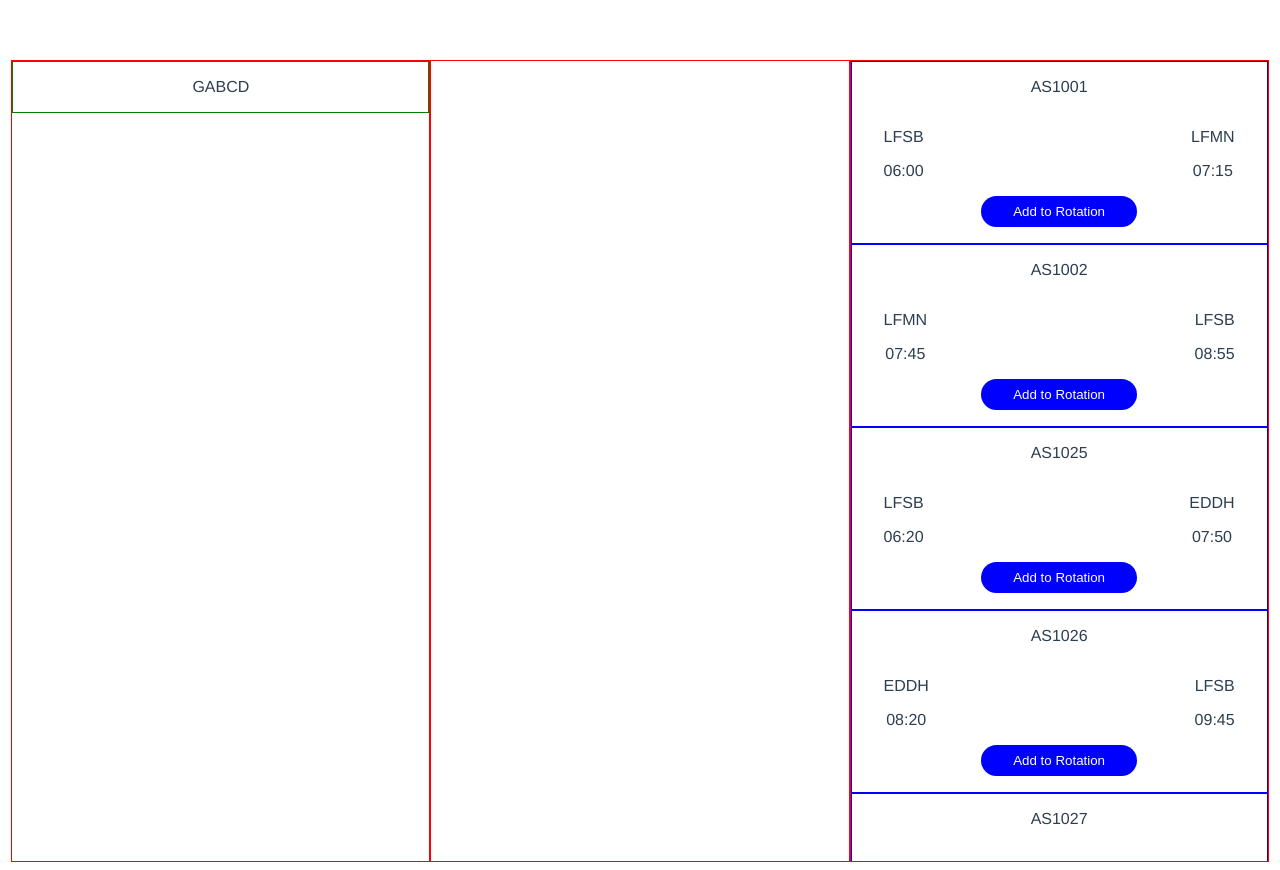
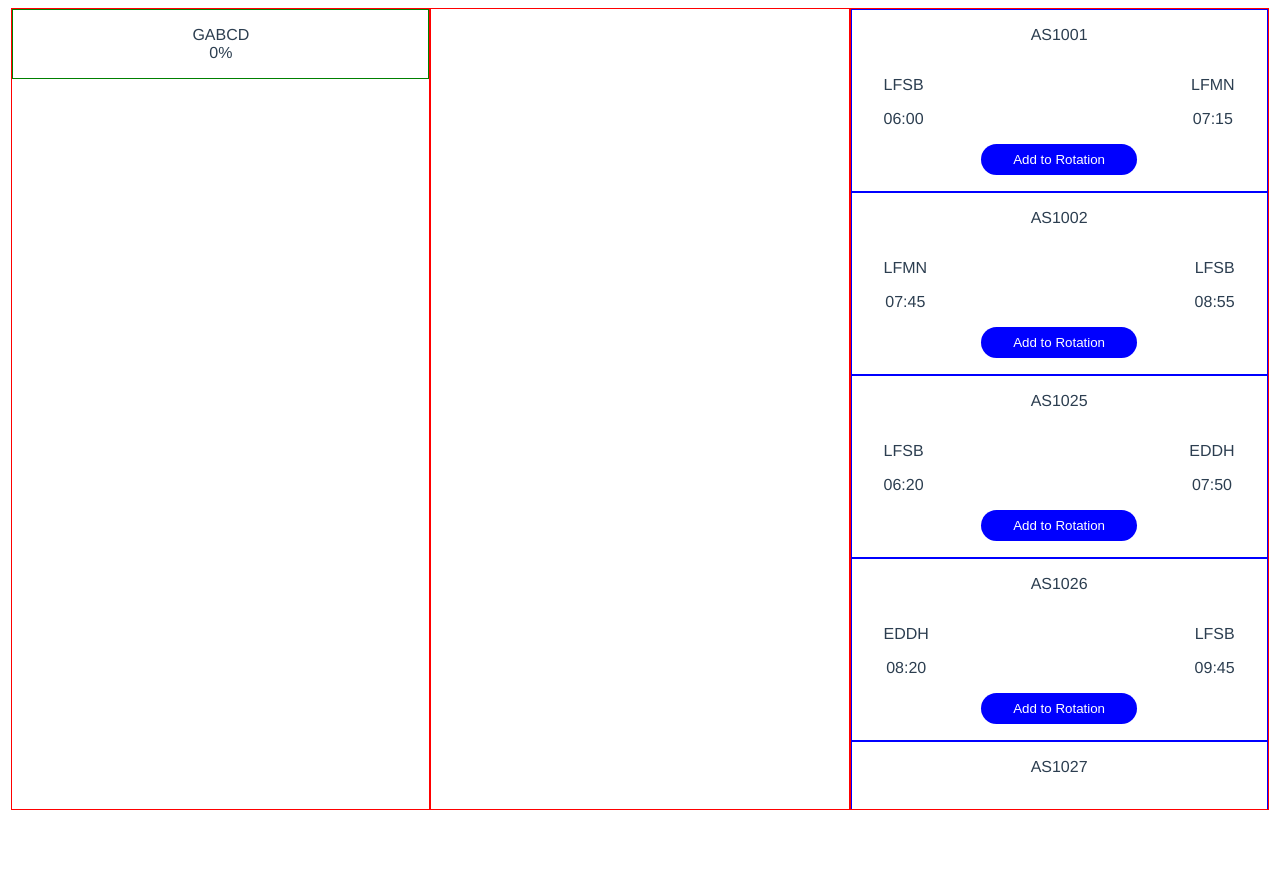
Before and after one commit to alhasenzahl/aircraft-scheduling-ah, a Vue app: page / in a window 1280 px wide. After the commit the page ends 818 px from the top, so only its background shows below. Built offline with nearby package versions, Linux system fonts and the light colour scheme.

Commit message:
Add aircraft util percentage to aircraft card

```diff
--- a/src/App.vue
+++ b/src/App.vue
@@ -5,6 +5,7 @@
                 v-for="aircraft in this.aircraftDataList"
                 :key="aircraft.ident"
                 :aircraft="aircraft"
+                :util="this.utilizationPercent"
             />
         </div>
         <div class="card -center">
@@ -42,7 +43,9 @@ export default {
         return {
             flightDataList: [],
             aircraftDataList: [],
-            rotationDataList: []
+            rotationDataList: [],
+            utilizationTime: 0,
+            utilizationPercent: 0
         };
     },
     created() {
@@ -65,11 +68,27 @@ export default {
         addCard(card) {
             this.flightDataList.splice(this.flightDataList.indexOf(card), 1);
             this.rotationDataList.push(card);
+
+            this.addSeconds(card);
         },
 
         removeCard(card) {
             this.rotationDataList.splice(this.rotationDataList.indexOf(card), 1);
             this.flightDataList.unshift(card);
+
+            this.subtractSeconds(card);
+        },
+
+        addSeconds(card) {
+            this.utilizationTime += card.arrivaltime - card.departuretime;
+
+            this.utilizationPercent = Math.round((this.utilizationTime / 86400) * 100);
+        },
+
+        subtractSeconds(card) {
+            this.utilizationTime -= (card.arrivaltime - card.departuretime);
+
+            this.utilizationPercent = Math.round((this.utilizationTime / 86400) * 100);
         }
     }
 }
@@ -82,7 +101,6 @@ export default {
         -moz-osx-font-smoothing: grayscale;
         text-align: center;
         color: #2c3e50;
-        margin-top: 60px;
     }
 
     .card {
--- a/src/components/AircraftCard.vue
+++ b/src/components/AircraftCard.vue
@@ -1,13 +1,14 @@
 <template>
     <div class="aircraft-card__container">
         <div class="aircraft-card__id">{{ aircraft.ident }}</div>
+        <div class="aircraft-card__util">{{ util }}%</div>
     </div>
 </template>
 
 <script>
 export default {
     name: 'AircraftCard',
-    props: ['aircraft']
+    props: ['aircraft', 'util']
 }
 </script>
 
@@ -33,9 +34,6 @@ export default {
 
     .aircraft-card__container {
         border: 1px solid green;
-    }
-
-    .aircraft-card__id {
         padding: 1rem 0;
     }
 </style>
```
